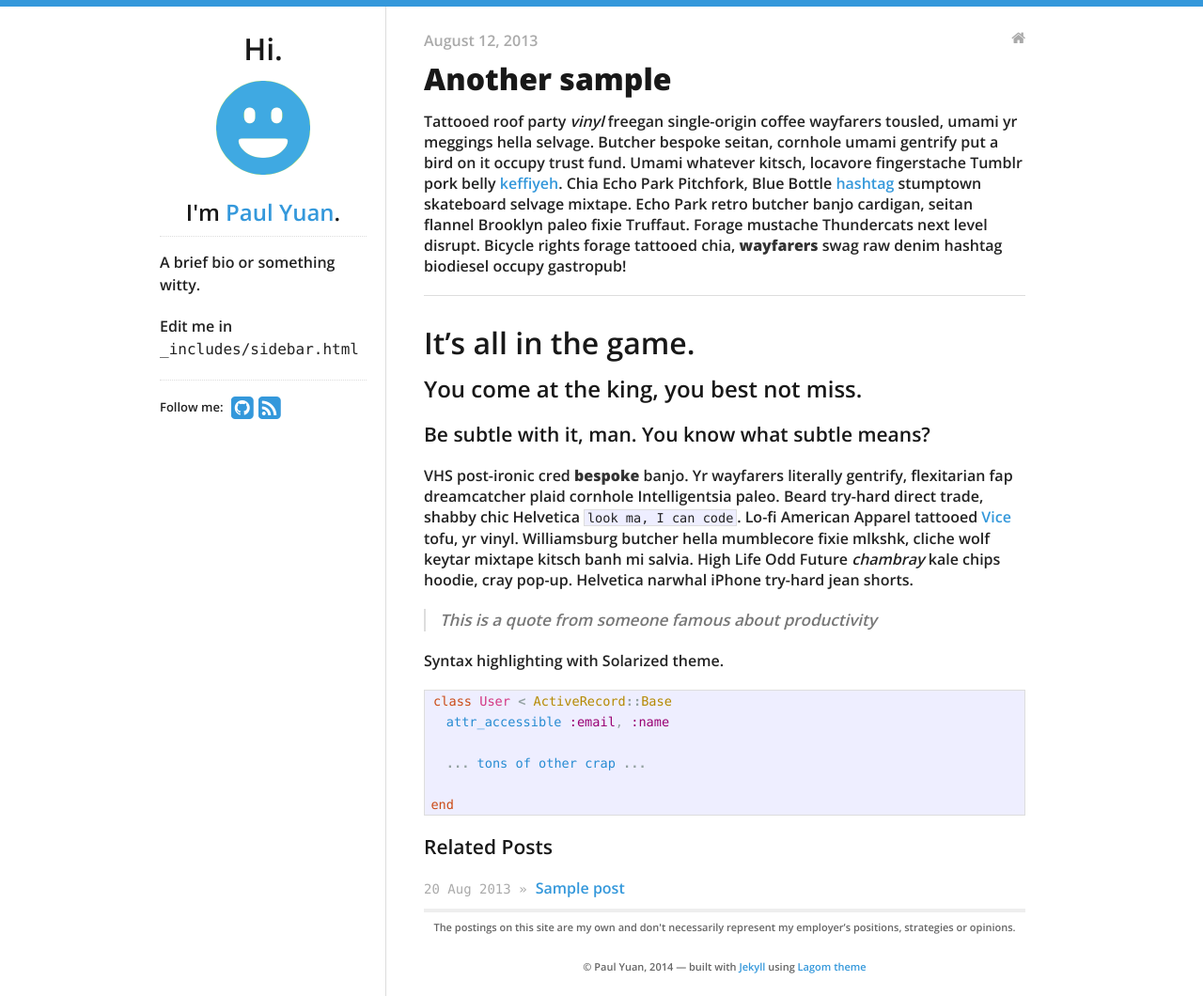
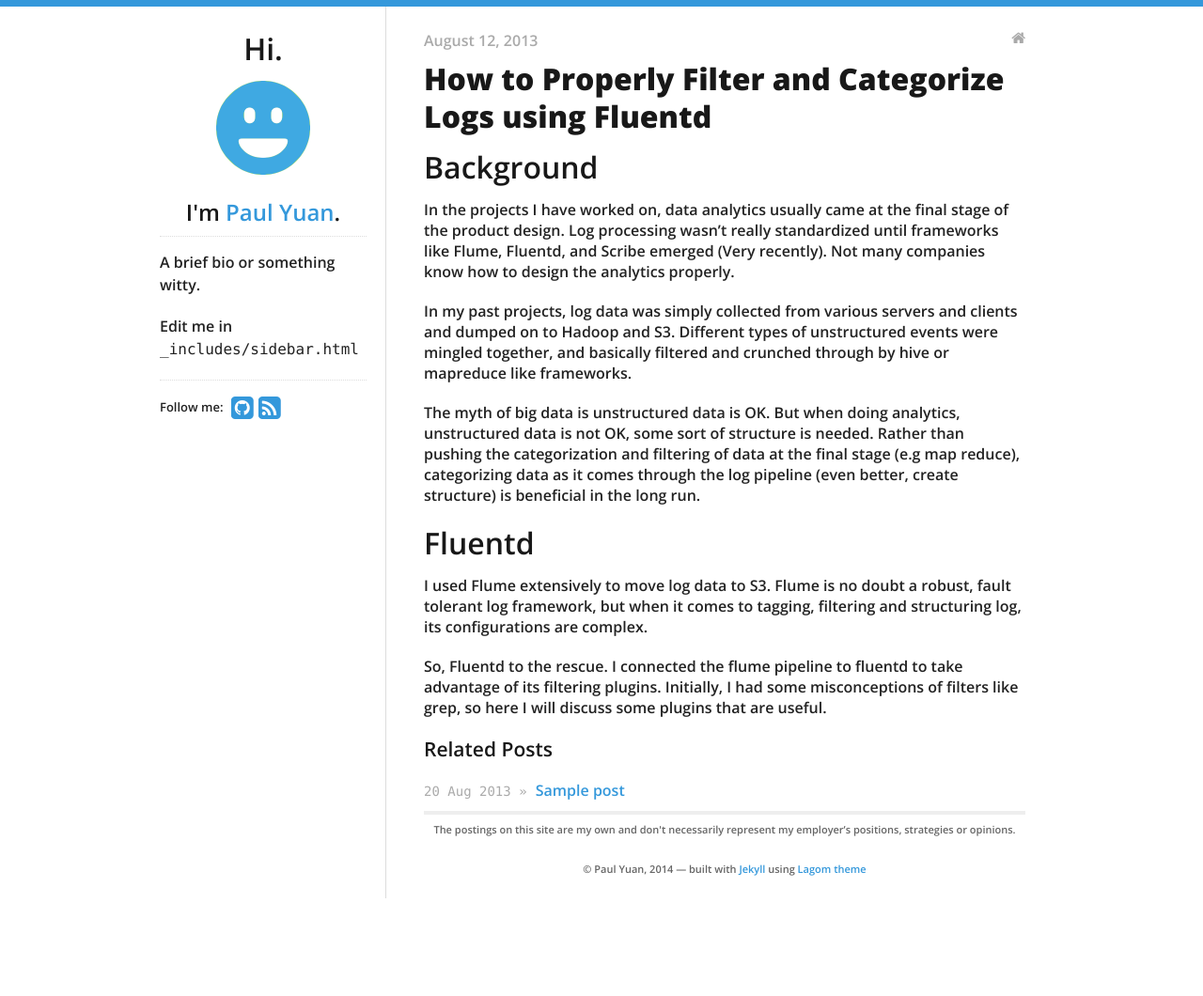
Before and after one commit to puyuan/puyuan.github.io, a Jekyll site: the page built from _posts/2013-08-12-another-sample.md, in a window 1280 px wide. Shown: the whole page at 94% size. Built offline with Jekyll 4.4.1, drawn with Linux system fonts in a browser that asks for light colours; nearby versions of some CDN libraries; after the commit the page ends 956 px from its top, so only the background shows below that.

Commit message:
Update 2013-08-12-another-sample.md

```diff
--- a/_posts/2013-08-12-another-sample.md
+++ b/_posts/2013-08-12-another-sample.md
@@ -1,44 +1,20 @@
 ---
 layout: post
-title: Another sample
+title: How to Properly Filter and Categorize Logs using Fluentd
 categories:
-- blog
+- fluentd
 ---
 
-Tattooed roof party *vinyl* freegan single-origin coffee wayfarers tousled, umami yr
-meggings hella selvage. Butcher bespoke seitan, cornhole umami gentrify put a bird
-on it occupy trust fund. Umami whatever kitsch, locavore fingerstache Tumblr pork belly
-[keffiyeh](#). Chia Echo Park Pitchfork, Blue Bottle [hashtag](#) stumptown skateboard selvage
-mixtape. Echo Park retro butcher banjo cardigan, seitan flannel Brooklyn paleo fixie
-Truffaut. Forage mustache Thundercats next level disrupt. Bicycle rights forage tattooed
-chia, **wayfarers** swag raw denim hashtag biodiesel occupy gastropub!
 
----
+# Background
 
-# It's all in the game.
+In the projects I have worked on, data analytics usually came at the final stage of the product design. Log processing wasn't really standardized until frameworks like Flume, Fluentd, and Scribe emerged (Very recently). Not many companies know how to design the analytics properly.
 
-## You come at the king, you best not miss.
+In my past projects, log data was simply collected from various servers and clients and dumped on to Hadoop and S3. Different types of unstructured events were mingled together, and basically filtered and crunched through by hive or mapreduce like frameworks.
 
-### Be subtle with it, man. You know what subtle means?
+The myth of big data is unstructured data is OK. But when doing analytics, unstructured data is not OK, some sort of structure is needed. Rather than pushing the categorization and filtering of data at the final stage (e.g map reduce), categorizing data as it comes through the log pipeline (even better, create structure) is beneficial in the long run.
 
-VHS post-ironic cred **bespoke** banjo. Yr wayfarers literally gentrify, flexitarian fap
-dreamcatcher plaid cornhole Intelligentsia paleo. Beard try-hard direct trade, shabby chic
-Helvetica `look ma, I can code`. Lo-fi American Apparel tattooed [Vice](#) tofu, yr vinyl.
-Williamsburg butcher hella mumblecore fixie mlkshk, cliche wolf keytar mixtape kitsch banh mi
-salvia. High Life Odd Future *chambray* kale chips hoodie, cray pop-up. Helvetica narwhal
-iPhone try-hard jean shorts.
+# Fluentd
+I used Flume extensively to move log data to S3. Flume is no doubt a robust, fault tolerant log framework, but when it comes to tagging, filtering and structuring log, its configurations are complex.
 
-> This is a quote from someone famous about productivity
-
-
-Syntax highlighting with Solarized theme.
-
-{% highlight ruby %}
-class User < ActiveRecord::Base
-  attr_accessible :email, :name
-
-  ... tons of other crap ...
-
-end
-
-{% endhighlight %}
+So, Fluentd to the rescue. I connected the flume pipeline to fluentd to take advantage of its filtering plugins. Initially, I had some misconceptions of filters like grep, so here I will discuss some plugins that are useful.
```
